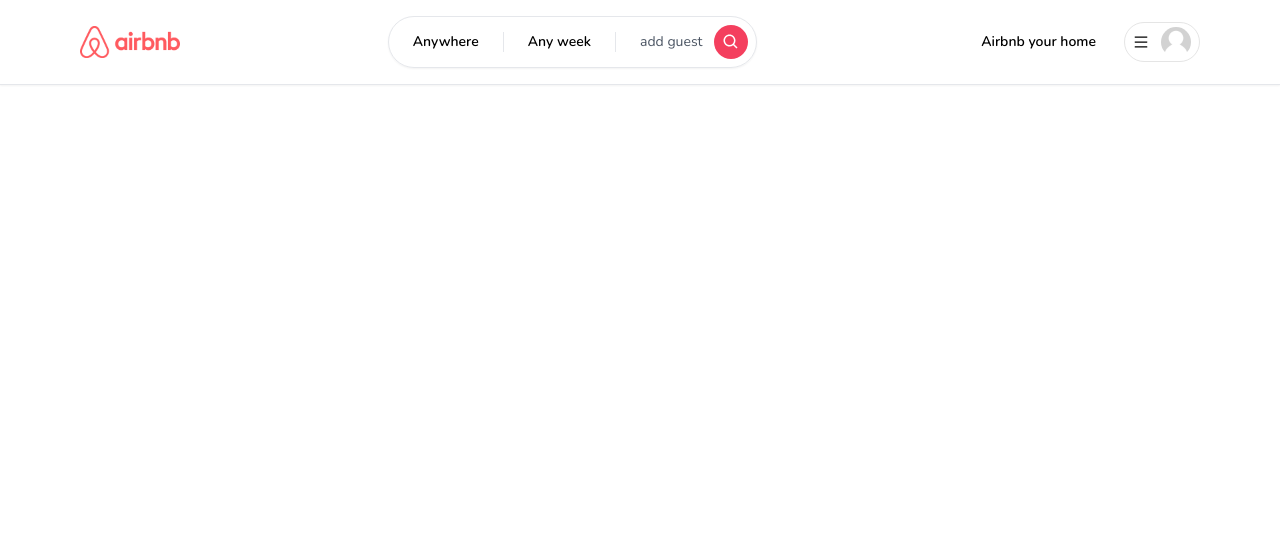
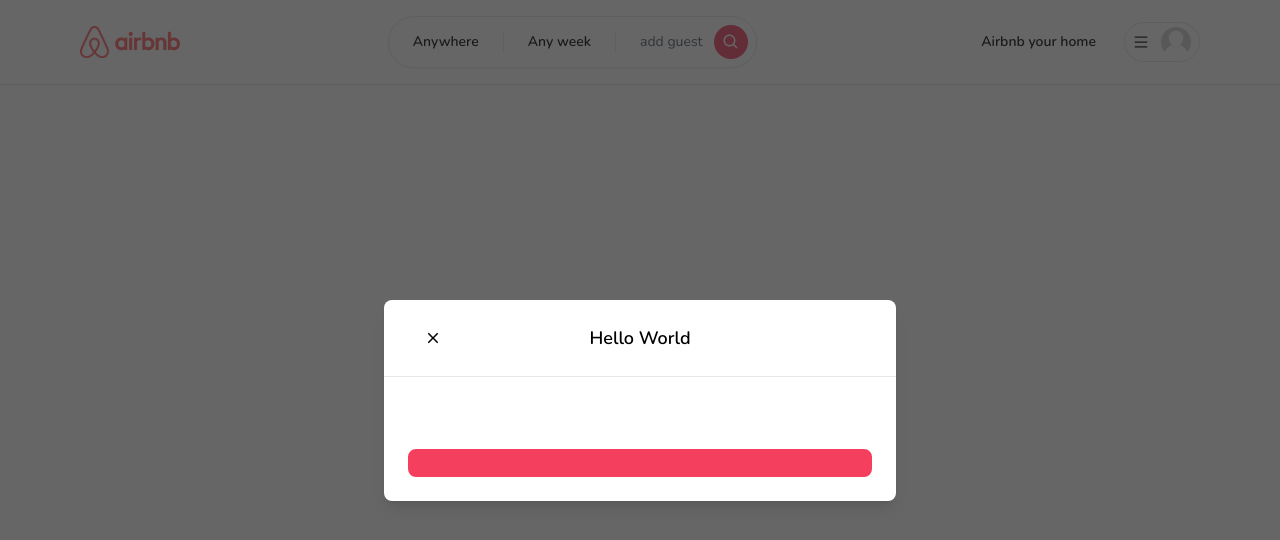
Before and after one commit to ajfm88/airbnb-clone, a Next.js app: page / in a window 1280 px wide. Shown: the top 540 px of the page. Built offline with nearby package versions, Linux system fonts and the light colour scheme.

Commit message:
05. Auth UI - Part 2.

```diff
--- /dev/null
+++ b/app/components/Button.tsx
@@ -0,0 +1,58 @@
+'use client';
+
+import { IconType } from 'react-icons';
+
+interface ButtonProps {
+  label: string;
+  onClick: (e: React.MouseEvent<HTMLButtonElement>) => void;
+  disabled?: boolean;
+  outline?: boolean;
+  small?: boolean;
+  icon?: IconType;
+}
+
+const Button: React.FC<ButtonProps> = ({
+  label,
+  onClick,
+  disabled,
+  outline,
+  small,
+  icon: Icon,
+}) => {
+  return (
+    <button
+      onClick={onClick}
+      disabled={disabled}
+      className={`
+        relative
+        disabled:opacity-70
+        disabled:cursor-not-allowed
+        rounded-lg
+        hover:opacity-80
+        transition
+        w-full
+        ${outline ? 'bg-white' : 'bg-rose-500'}
+        ${outline ? 'border-black' : 'border-rose-500'}
+        ${outline ? 'text-black' : 'text-white'}
+        ${small ? 'py-1' : 'py-3'}
+        ${small ? 'text-sm' : 'text-md'}
+        ${small ? 'font-light' : 'font-semibold'}
+        ${small ? 'border-[1px]' : 'border-2'}
+      `}
+    >
+      {Icon && (
+        <Icon
+          size={24}
+          className='
+            absolute
+            left-4
+            top-3
+          '
+        />
+      )}
+      {label}
+    </button>
+  );
+};
+
+export default Button;
--- a/app/components/modals/Modal.tsx
+++ b/app/components/modals/Modal.tsx
@@ -1,6 +1,9 @@
 'use client';
 
 import { useCallback, useEffect, useState } from 'react';
+import { IoMdClose } from 'react-icons/io';
+
+import Button from '../Button';
 
 interface ModalProps {
   isOpen?: boolean;
@@ -33,7 +36,158 @@
     setShowModal(isOpen);
   }, [isOpen]);
 
-  return <div></div>;
+  const handleClose = useCallback(() => {
+    if (disabled) {
+      return;
+    }
+
+    setShowModal(false);
+    setTimeout(() => {
+      onClose();
+    }, 300);
+  }, [disabled, onClose]);
+
+  const handleSubmit = useCallback(() => {
+    if (disabled) {
+      return;
+    }
+
+    onSubmit();
+  }, [onSubmit, disabled]);
+
+  const handleSecondaryAction = useCallback(() => {
+    if (disabled || !secondaryAction) {
+      return;
+    }
+
+    secondaryAction();
+  }, [secondaryAction, disabled]);
+
+  if (!isOpen) {
+    return null;
+  }
+
+  return (
+    <>
+      <div
+        className='
+          justify-center
+          items-center
+          flex
+          overflow-x-hidden
+          overflow-y-auto
+          fixed
+          inset-0
+          z-50
+          outline-none
+          focus:outline-none
+          bg-neutral-800/70
+        '
+      >
+        <div
+          className='
+          relative
+          w-full
+          md:w-4/6
+          lg:w-3/6
+          xl:w-2/5
+          my-6
+          mx-auto
+          h-full
+          lg:h-auto
+          md:h-auto
+          '
+        >
+          {/*content*/}
+          <div
+            className={`
+            translate
+            duration-300
+            h-full
+            ${showModal ? 'translate-y-0' : 'translate-y-full'}
+            ${showModal ? 'opacity-100' : 'opacity-0'}
+          `}
+          >
+            <div
+              className='
+              translate
+              h-full
+              lg:h-auto
+              md:h-auto
+              border-0
+              rounded-lg
+              shadow-lg
+              relative
+              flex
+              flex-col
+              w-full
+              bg-white
+              outline-none
+              focus:outline-none
+            '
+            >
+              {/*header*/}
+              <div
+                className='
+                flex
+                items-center
+                p-6
+                rounded-t
+                justify-center
+                relative
+                border-b-[1px]
+                '
+              >
+                <button
+                  onClick={handleClose}
+                  className='
+                    p-1
+                    border-0
+                    hover:opacity-70
+                    transition
+                    absolute
+                    left-9
+                  '
+                >
+                  <IoMdClose size={18} />
+                </button>
+                <div className='text-lg font-semibold'>{title}</div>
+              </div>
+              {/*body*/}
+              <div className='relative p-6 flex-auto'>{body}</div>
+              {/*footer*/}
+              <div className='flex flex-col gap-2 p-6'>
+                <div
+                  className='
+                    flex
+                    flex-row
+                    items-center
+                    gap-4
+                    w-full
+                  '
+                >
+                  {secondaryAction && secondaryActionLabel && (
+                    <Button
+                      outline
+                      disabled={disabled}
+                      label={secondaryActionLabel}
+                      onClick={handleSecondaryAction}
+                    />
+                  )}
+                  <Button
+                    disabled={disabled}
+                    label={actionLabel}
+                    onClick={handleSubmit}
+                  />
+                </div>
+                {footer}
+              </div>
+            </div>
+          </div>
+        </div>
+      </div>
+    </>
+  );
 };
 
 export default Modal;
--- a/app/layout.tsx
+++ b/app/layout.tsx
@@ -24,7 +24,7 @@
     <html lang='en'>
       <body className={font.className}>
         <ClientOnly>
-          <Modal />
+          <Modal title='Hello World' isOpen />
           <Navbar />
         </ClientOnly>
         {children}
```
